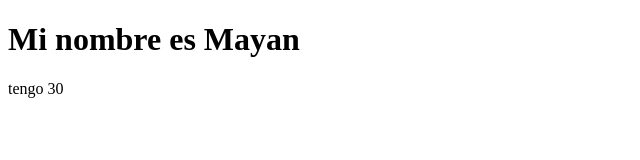
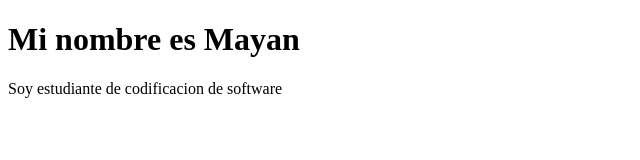
Before and after one commit to mayanlaiton-dev/Proyecto, a plain HTML site: page index.html in a window 1280 px wide. Shown: the whole page, without its empty margins (0-640 px from the left). Drawn offline with Linux system fonts and the light colour scheme; files that its build step writes are made by us from their sources.

Commit message:
edite mi titulo  en head y texto en el body

```diff
--- a/index.html
+++ b/index.html
@@ -3,12 +3,12 @@
 <head>
     <meta charset="UTF-8">
     <meta name="viewport" content="width=device-width, initial-scale=1.0">
-    <title>Nombre y Apellido</title>
+    <title>Mi primer proyecto en GitHup</title>
     <link rel="stylesheet" href="CSS/nombre.css">
 </head>
 <body>
     <div class="caja"></div>
     <h1>Mi nombre es Mayan</h1>
-    <p>tengo 30</p>
+    <p>Soy estudiante de codificacion de software</p>
 </body>
 </html>
```
